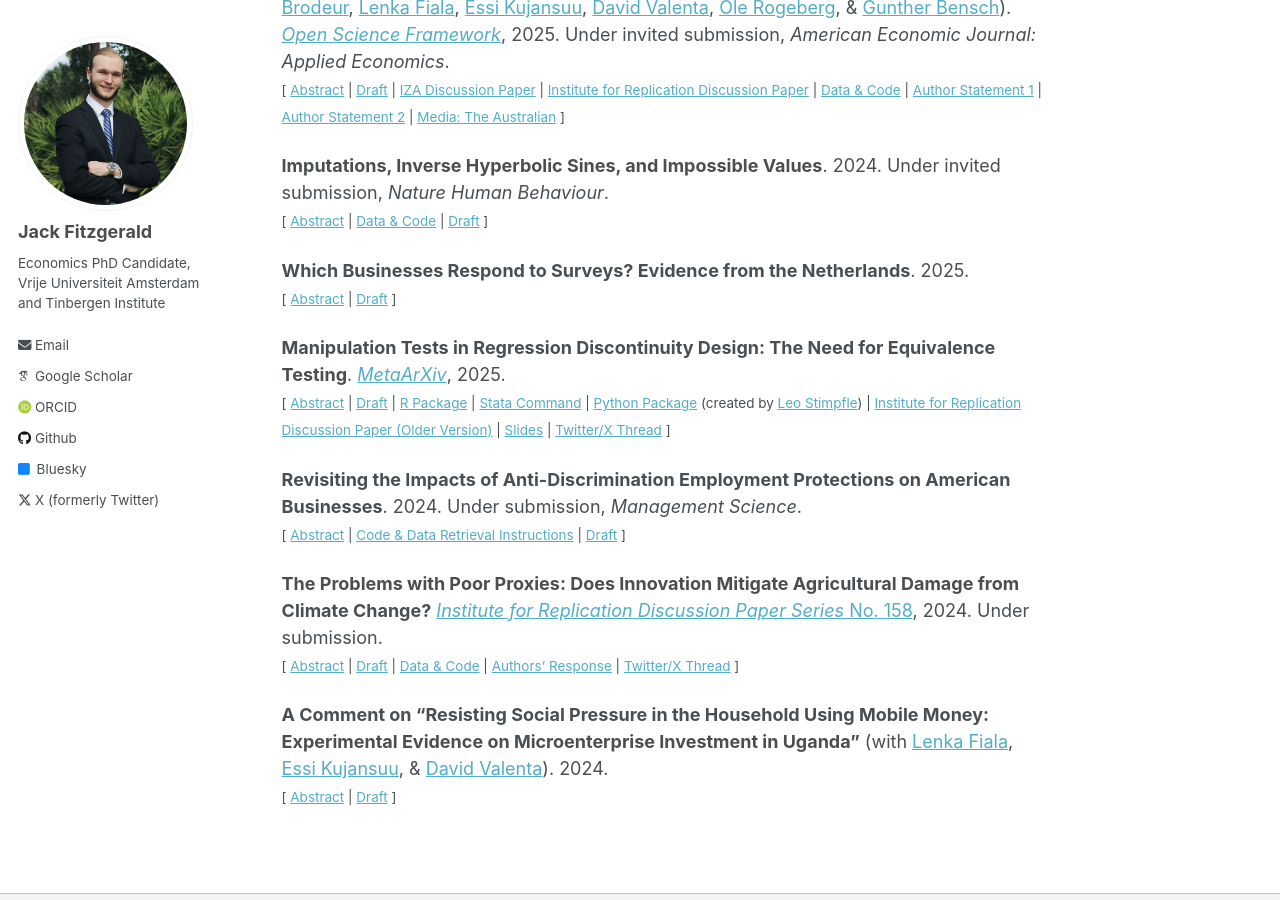
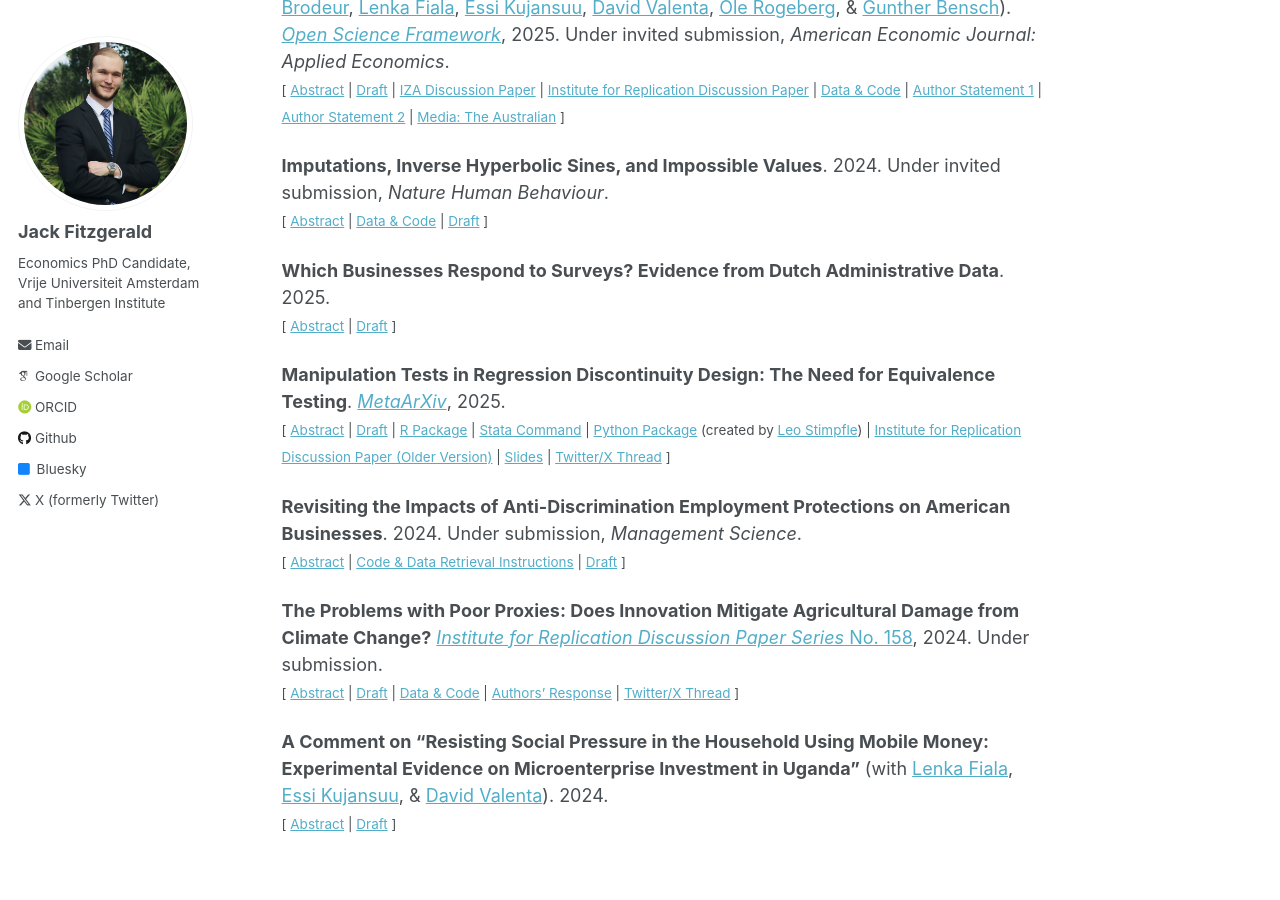
Before and after one commit to jack-fitzgerald/jack-fitzgerald.github.io, a Jekyll site: the page built from _pages/papers.md, in a window 1280 px wide and 900 px high, scrolled down 1175 px. Built offline with Jekyll 4.4.1, drawn with Linux system fonts in a browser that asks for light colours; some web fonts are replaced.

Commit message:
Update papers.md

```diff
--- a/_pages/papers.md
+++ b/_pages/papers.md
@@ -86,7 +86,7 @@ Wolfowicz et al. (2023, <i>Nature Human Behaviour</i>) find that more arrests an
 
 </small><br><br/></div>
 
-**Which Businesses Respond to Surveys? Evidence from the Netherlands**. 2025. <br/>
+**Which Businesses Respond to Surveys? Evidence from Dutch Administrative Data**. 2025. <br/>
 <small>[ <a href="#/" onclick="visib('LISA')">Abstract</a> | [Draft](https://jack-fitzgerald.github.io/files/LISA.pdf) ] </small>
 
 <div id="LISA" style="display: none; text-align: justify; line-height: 1.2" ><small>
```
